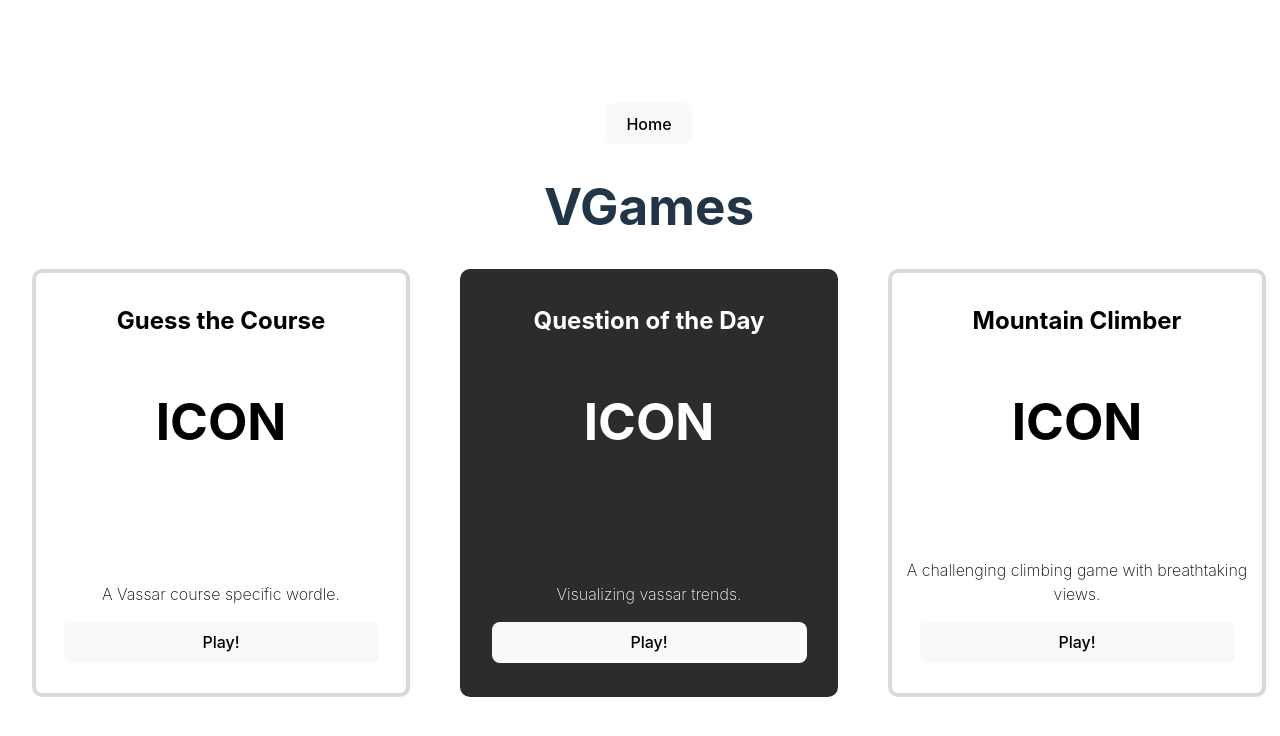
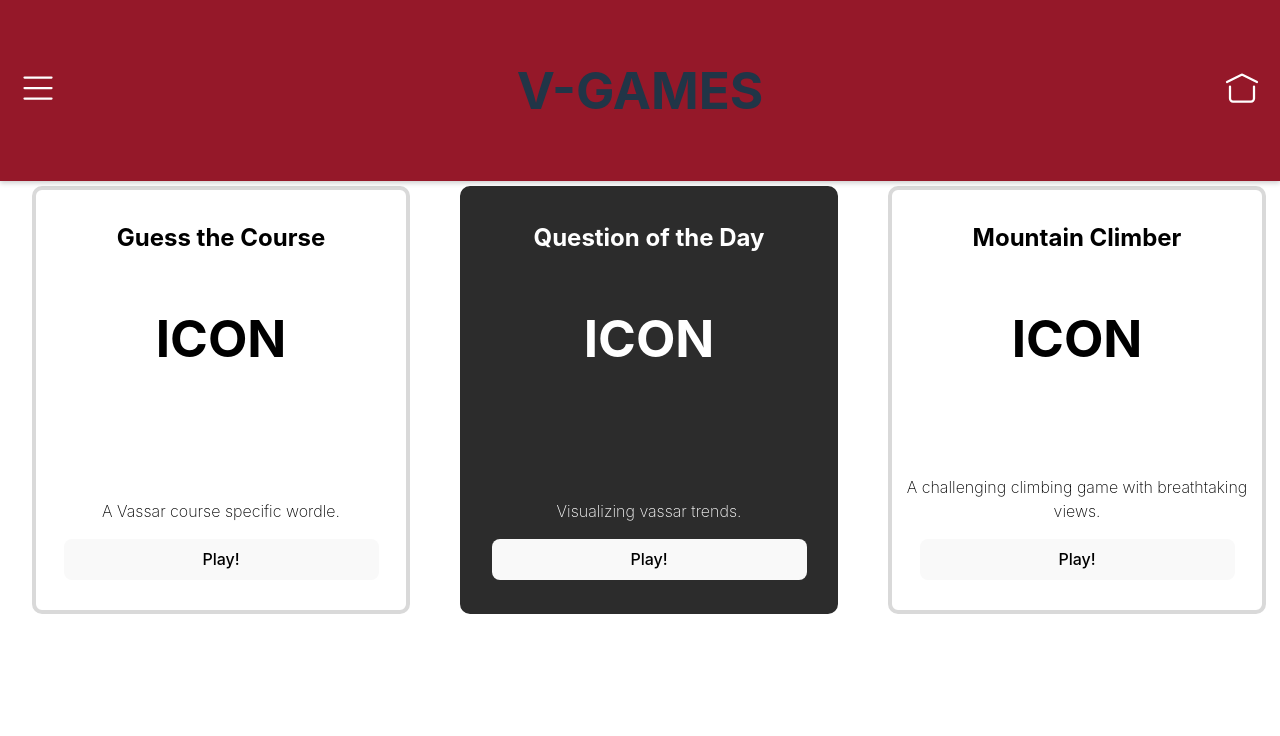
Before and after one commit to vzhang03/VGames, a React (Vite) app in the folder frontend/: page / in a window 1280 px wide. Shown: the top 736 px of the page. Built offline with nearby package versions, Linux system fonts and the light colour scheme.

Commit message:
Fixed home screen

```diff
--- a/frontend/src/App.css
+++ b/frontend/src/App.css
@@ -103,3 +103,28 @@
   width: 90%;
   justify-content: center;
 }
+
+/* Navbar */
+.navbar {
+  position: fixed;
+  top: 0;
+  left: 0;
+  width: 100%;
+  z-index: 1000;
+  padding: 20px;
+  margin: 0;
+  box-sizing: border-box;
+  display: flex;
+  justify-content: space-between;
+  align-items: center;
+  background: #951829; /* Fixed the background color with # prefix */
+  box-shadow: 0 2px 5px rgba(0, 0, 0, 0.2); /* Adds a subtle drop shadow */
+}
+
+.nav-icon-container {
+  cursor: pointer;
+}
+
+.nav-icon {
+  filter: brightness(0) invert(1); /* Makes the SVG white */
+}
--- a/frontend/src/components/Navbar.tsx
+++ b/frontend/src/components/Navbar.tsx
@@ -1,13 +1,38 @@
 import React from 'react';
 import { useNavigate } from 'react-router-dom';
+import HomeIcon from '../assets/home.svg';
+import MenuIcon from '../assets/menu.svg';
 
 const Navbar: React.FC = () => {
   const navigate = useNavigate();
 
-
   return (
-    <nav>
-      <button onClick={()=> {navigate("/")}}>Home</button>
+    <nav className='navbar'>
+      <div
+        onClick={() => {navigate("/")}}
+        className="nav-icon-container"
+      >
+        <img
+          src={MenuIcon}
+          alt="Home"
+          width="36"
+          height="36"
+          className='nav-icon'
+        />
+      </div>
+      <h1>V-GAMES</h1>
+      <div
+        onClick={() => {navigate("/")}}
+        className="nav-icon-container"
+      >
+        <img
+          src={HomeIcon}
+          alt="Home"
+          width="36"
+          height="36"
+          className='nav-icon'
+        />
+      </div>
     </nav>
   );
 };
--- a/frontend/src/index.css
+++ b/frontend/src/index.css
@@ -5,7 +5,7 @@
 
   color-scheme: light dark;
   color: rgba(255, 255, 255, 0.87);
-  background-color: #951829;   /* background-color: #242424; */
+  background-color: #6F1621;   /* background-color: #242424; */
 
   font-synthesis: none;
   text-rendering: optimizeLegibility;
--- a/frontend/src/pages/Home.tsx
+++ b/frontend/src/pages/Home.tsx
@@ -7,8 +7,6 @@ interface HomeProps {
 const Home: React.FC<HomeProps> = ({  }) => {
   return (
     <div>
-      <h1>VGames</h1>
-
       <div className="widget-carousel">
       {Object.keys(gameData).map((gameId, index) => {
         const game = gameData[gameId];
```
Also changed, not shown: frontend/src/assets/home.svg (added), frontend/src/assets/menu.svg (added).
